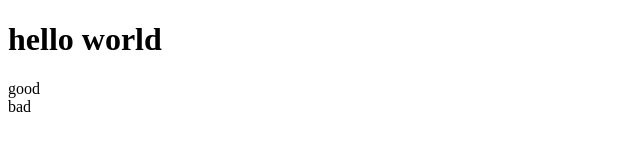
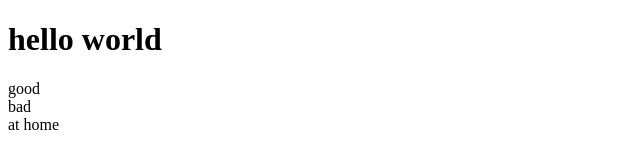
Before and after one commit to peisyuanisme/20231217nina, a plain HTML site: page index.html in a window 1280 px wide. Shown: the full height of the page, 0-640 px from the left. Drawn offline with Linux system fonts and the light colour scheme.

```diff
--- a/index.html
+++ b/index.html
@@ -26,5 +26,6 @@
     <h1>hello world</h1>
     <div>good</div>
     <div>bad</div>
+    <div> at home</div>
 </body>
 </html>
```
